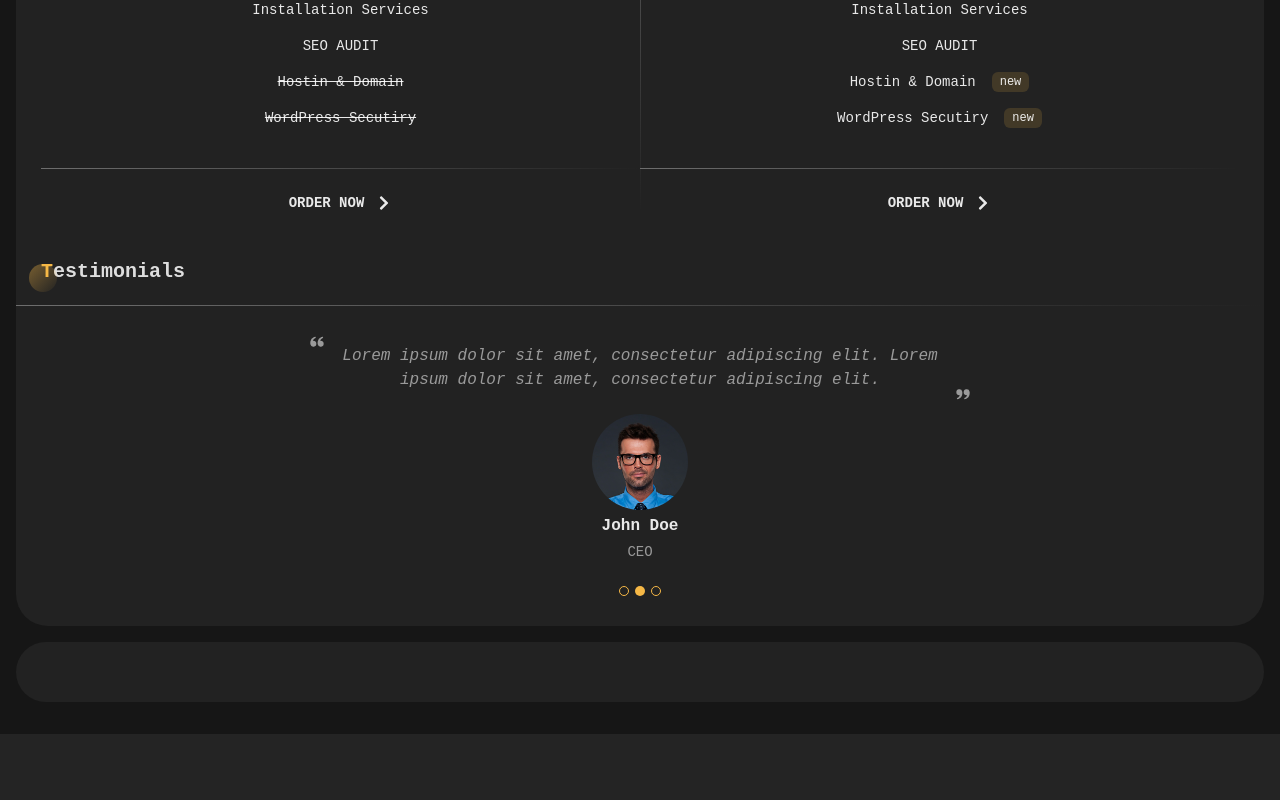
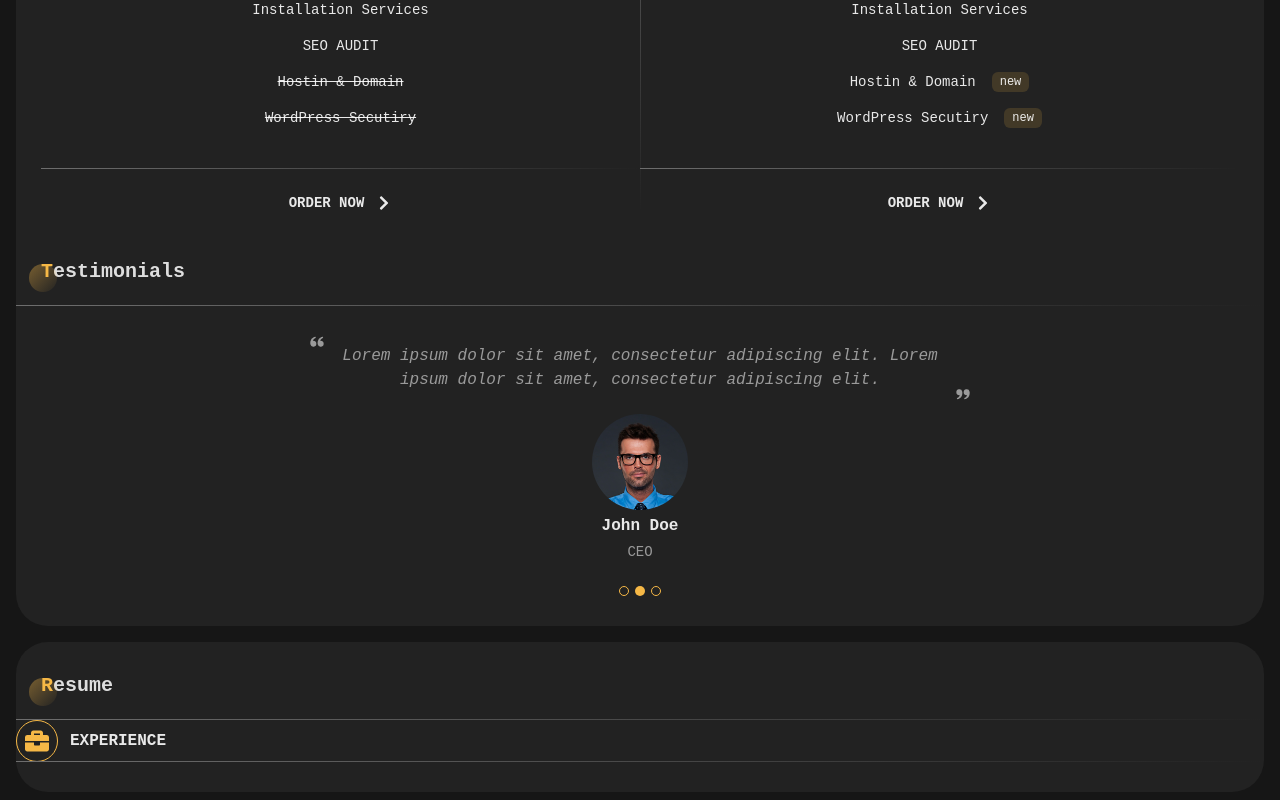
Before and after one commit to aehamdy/my-portfolio, a React (Vite) app: page / in a window 1280 px wide. Shown: the part 1805-2605 px from the top of the page. Before the commit the page ends 2539 px from the top, so only its background shows below. Built offline with nearby package versions, Linux system fonts and the light colour scheme; a web font is replaced by a local one.

Commit message:
feat: Create SpecialHeading component

```diff
--- /dev/null
+++ b/src/components/Experience.jsx
@@ -0,0 +1,14 @@
+import { FaBriefcase } from "react-icons/fa";
+import SpecialHeading from "./SpecialHeading";
+
+const icon = <FaBriefcase />;
+
+function Experience() {
+  return (
+    <article>
+      <SpecialHeading heading="experience" icon={icon} />
+    </article>
+  );
+}
+
+export default Experience;
--- a/src/components/History.jsx
+++ b/src/components/History.jsx
@@ -1,5 +1,13 @@
+import Experience from "./Experience";
+import SectionTitle from "./SectionTitle";
+
 function History() {
-  return;
+  return (
+    <section>
+      <SectionTitle title="resume" />
+      <Experience />
+    </section>
+  );
 }
 
 export default History;
--- /dev/null
+++ b/src/components/SpecialHeading.jsx
@@ -0,0 +1,15 @@
+/* eslint-disable react/prop-types */
+function SpecialHeading({ heading, icon }) {
+  return (
+    <div className="relative flex items-center gap-3 before:absolute before:bottom-0 before:start-0 before:w-full before:h-[1px] before:bg-custom-gradient-to-r">
+      <div className="p-2 text-2xl text-accent border border-accent rounded-full">
+        {icon}
+      </div>
+      <h3 className="font-semibold text-dark-gray dark:text-white-90 uppercase duration-short">
+        {heading}
+      </h3>
+    </div>
+  );
+}
+
+export default SpecialHeading;
```
